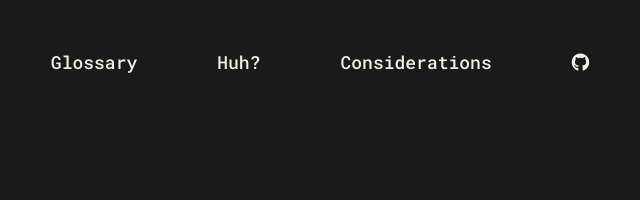
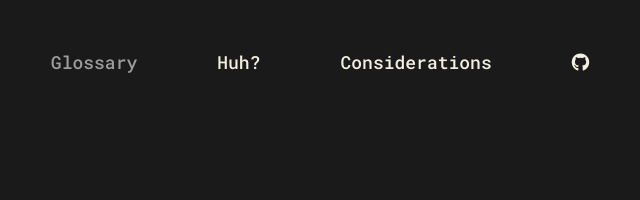
Before and after one commit to One-S-24/Glossary, a plain HTML site: page index.html in a window 1280 px wide. In both pictures the pointer is over the link "Glossary". Shown: the top 200 px of the page, 320-960 px from the left. Drawn offline with Linux system fonts and the light colour scheme; a web font is replaced by a local one.

Commit message:
Fixed navBar

```diff
--- a/style.css
+++ b/style.css
@@ -61,6 +61,9 @@ a{
 }
 
 
+.navBar a:hover{
+    color: var(--text-color2)
+}
 
 
 .glossaryList a:hover{
```
